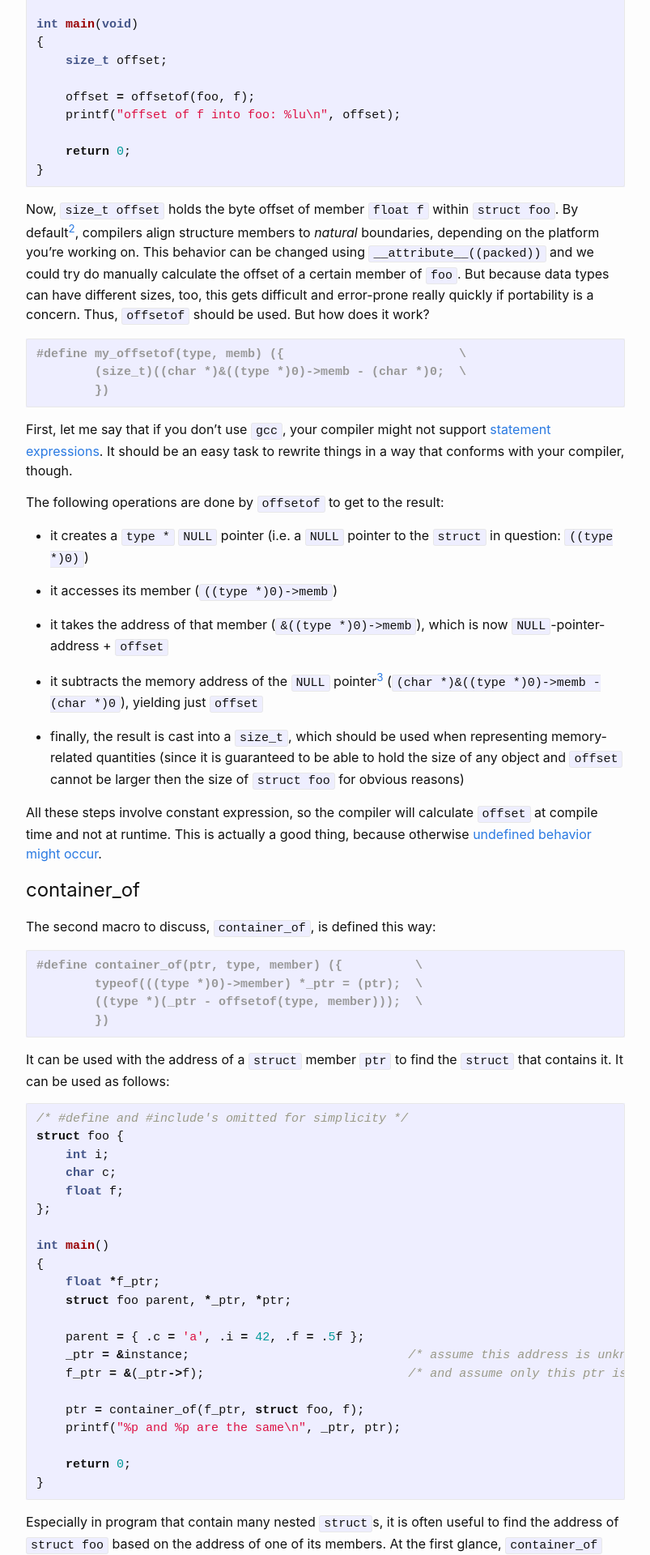
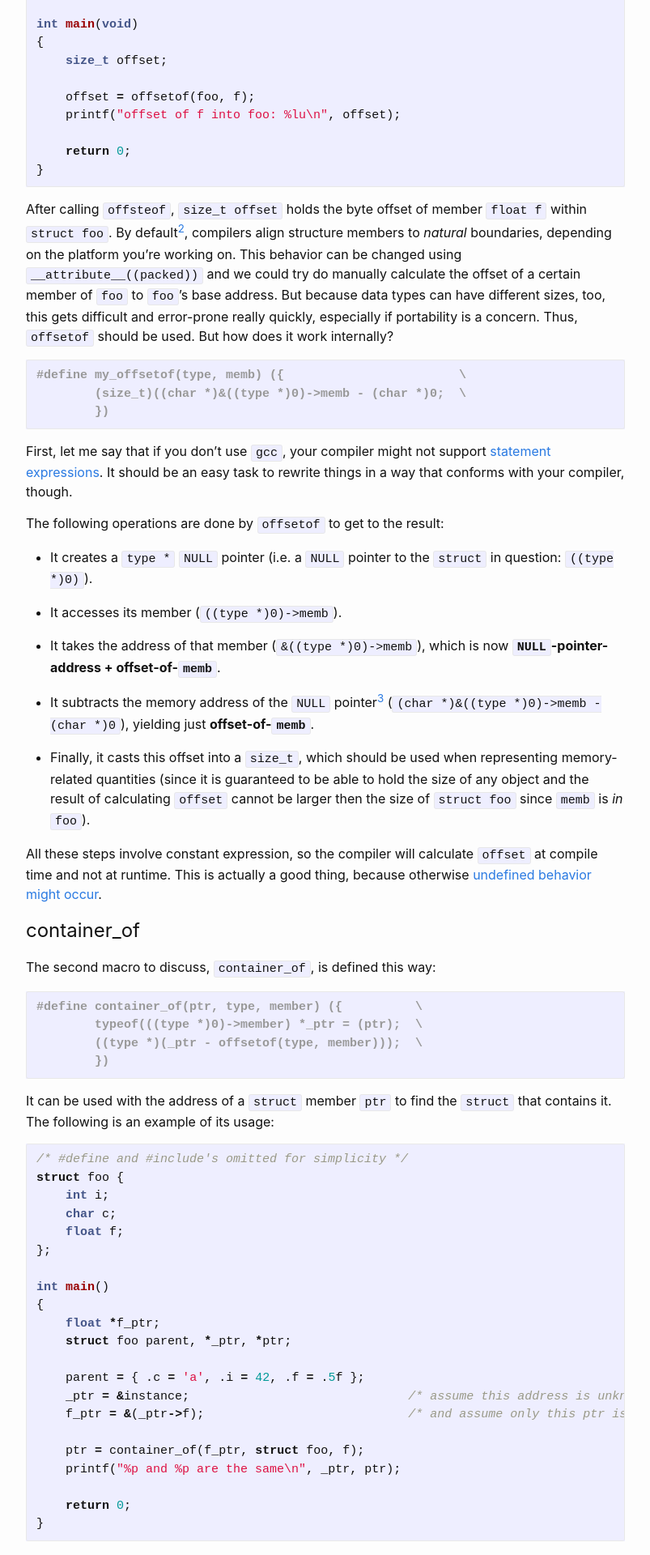
Before and after one commit to DanielSchuette/DanielSchuette.github.io, a Jekyll site: the page built from _posts/2019-07-28-container_of_offsetof.md, in a window 1280 px wide. Shown: the part 604-2524 px from the top of the page at 81% size, without its empty margins (238-1041 px from the left). Built offline with Jekyll 4.4.1, drawn with Linux system fonts in a browser that asks for light colours; nearby versions of some CDN libraries; some web fonts are replaced; comment, search, counter and statistics services are not loaded; some of the changed text lies outside the part shown.

Commit message:
fix spelling mistakes, add a hr between post body and footnotes

````diff
--- a/_posts/2019-07-28-container_of_offsetof.md
+++ b/_posts/2019-07-28-container_of_offsetof.md
@@ -29,7 +29,7 @@ int main(void)
 }
 ```
 
-Now, `size_t offset` holds the byte offset of member `float f` within `struct foo`. By default[^2], compilers align structure members to *natural* boundaries, depending on the platform you're working on. This behavior can be changed using `__attribute__((packed))` and we could try do manually calculate the offset of a certain member of `foo`. But because data types can have different sizes, too, this gets difficult and error-prone really quickly if portability is a concern. Thus, `offsetof` should be used. But how does it work?
+After calling `offsteof`, `size_t offset` holds the byte offset of member `float f` within `struct foo`. By default[^2], compilers align structure members to *natural* boundaries, depending on the platform you're working on. This behavior can be changed using `__attribute__((packed))` and we could try do manually calculate the offset of a certain member of `foo` to `foo`'s base address. But because data types can have different sizes, too, this gets difficult and error-prone really quickly, especially if portability is a concern. Thus, `offsetof` should be used. But how does it work internally?
 
 ```c
 #define my_offsetof(type, memb) ({                        \
@@ -40,15 +40,15 @@ First, let me say that if you don't use `gcc`, your compiler might not support [
 
 The following operations are done by `offsetof` to get to the result:
 
-- it creates a `type *` `NULL` pointer (i.e. a `NULL` pointer to the `struct` in question: `((type *)0)`)
+- It creates a `type *` `NULL` pointer (i.e. a `NULL` pointer to the `struct` in question: `((type *)0)`).
 
-- it accesses its member (`((type *)0)->memb`)
+- It accesses its member (`((type *)0)->memb`).
 
-- it takes the address of that member (`&((type *)0)->memb`), which is now `NULL`-pointer-address + `offset`
+- It takes the address of that member (`&((type *)0)->memb`), which is now **`NULL`-pointer-address + offset-of-`memb`**.
 
-- it subtracts the memory address of the `NULL` pointer[^3] (`(char *)&((type *)0)->memb - (char *)0`), yielding just `offset`
+- It subtracts the memory address of the `NULL` pointer[^3] (`(char *)&((type *)0)->memb - (char *)0`), yielding just **offset-of-`memb`**.
 
-- finally, the result is cast into a `size_t`, which should be used when representing memory-related quantities (since it is guaranteed to be able to hold the size of any object and `offset` cannot be larger then the size of `struct foo` for obvious reasons)
+- Finally, it casts this offset into a `size_t`, which should be used when representing memory-related quantities (since it is guaranteed to be able to hold the size of any object and the result of calculating `offset` cannot be larger then the size of `struct foo` since `memb` is *in* `foo`).
 
 All these steps involve constant expression, so the compiler will calculate `offset` at compile time and not at runtime. This is actually a good thing, because otherwise [undefined behavior might occur](https://stackoverflow.com/questions/26906621/does-struct-name-null-b-cause-undefined-behaviour-in-c11).
 
@@ -62,7 +62,7 @@ The second macro to discuss, `container_of`, is defined this way:
         })
 ```
 
-It can be used with the address of a `struct` member `ptr` to find the `struct` that contains it. It can be used as follows:
+It can be used with the address of a `struct` member `ptr` to find the `struct` that contains it. The following is an example of its usage:
 
 ```c
 /* #define and #include's omitted for simplicity */
@@ -88,24 +88,24 @@ int main()
 }
 ```
 
-Especially in program that contain many nested `struct`s, it is often useful to find the address of `struct foo` based on the address of one of its members. At the first glance, `container_of` looks quite cryptic. But with some explanations, it is straight forward because we already have `offsetof` at our disposal.
+Especially in program that contain many nested `struct`s, it is often useful to find the address of `struct foo` based on the address of one of its members. At first glance, `container_of` looks quite cryptic. But with some explanations, it is straight forward because we already have `offsetof` at our disposal.
 
-The arguments to `container_of` are a pointer to the member for which we want to find the containing `struct`, the type of the containing `struct` and the name of the member in that `struct` (as shown in the example). Again, things will be broken down into steps. The macro:
+The arguments to `container_of` are a pointer to the member for which we want to find the containing `struct`, the type of the containing `struct` and the name of the member in that `struct` (as shown in the example above). Again, the operations performed by `container_of` are broken down into simple steps:
 
-- one the second line, creates a temporary pointer `_ptr` to the same address as the argument pointer `ptr` because we need to change the address it points to and don't want to screw with the user's `ptr` to do so[^4]
+- One the second line, it creates a temporary pointer `_ptr` to the same address as the argument pointer `ptr` because we need to change the address it points to and don't want to screw with the user's `ptr` to do so[^4].
 
-- one the third line, casts `_ptr` to `char *` to force the compiler to do byte-wise arithmetic (remember that `offsetof` returned a byte offset)
+- One the third line, casts `_ptr` to `char *` to force the compiler to do byte-wise arithmetic (remember that `offsetof` returned a byte offset).
 
-- then, subtracts the offset of `member` within `type` from the address stored in `_ptr` to arrive at the base address of the `struct` containing `ptr`
+- Then, subtracts the offset of `member` within `type` from the address stored in `_ptr` to arrive at the base address of the `struct` containing `ptr`.
 
-- last, the result another cast is done to return the correct type (that is, a pointer to the containing `struct` or `type *`)
+- Last, the result another cast is done to return the correct type (that is, a pointer to the containing `struct` or `type *`).
 
 # Conclusion
 Pointers are a notoriously difficult topic to understand, for beginners as well as advanced users of the C language. Thus, reproducing and understanding the implementation of macros like `container_of` and `offsetof` is a great way to consolidate knowledge while practicing abstract thinking (what points where again?). Hopefully, the explanations in this post were easy enough to follow. If you find any mistakes or have suggestions for improvements, comment below or on twitter!
 
----
+<hr class="hr-light">
 
 [^1]: I found these macros pretty difficult to fully understand at first. I had to test different versions and leave out certain pieces to approach complete understanding. I highly encourage you to do the same if I don't explain things well enough in this post!
 [^2]: Are there compilers that don't do this?
 [^3]: Some implementations of `offsetof` rely on the `NULL` pointer being at memory address 0. Since that is not part of the C specification, it shouldn't be done. The `char *` casts are required because pointer arithmetic must be done on pointers of the same type and we want to calculate `offset` in bytes!
-[^4]: The construct `typeof(((type *)0)->member)` creates a `NULL` pointer again. This is done so that we can access use `typeof` to find the type of `member` which is needed to create a correct temporary pointer `_ptr`.
+[^4]: The construct `typeof(((type *)0)->member)` creates a `NULL` pointer again. This is done so  we can use `typeof` to find the type of `member` which is needed to create a temporary pointer `_ptr` with the correct type.
--- a/_sass/minima/_layout.scss
+++ b/_sass/minima/_layout.scss
@@ -99,8 +99,6 @@
     }
   }
 }
-
-
 
 /**
  * Site footer
@@ -253,3 +251,11 @@
     }
   }
 }
+
+/**
+ * Custom Styles
+ */
+.hr-light {
+    border-top: 1px solid $grey-color-light;
+    margin-bottom: 8px;
+}
````
Also changed, not shown: _posts/2019-07-21-unions_in_c.md (+2 -0 lines).
